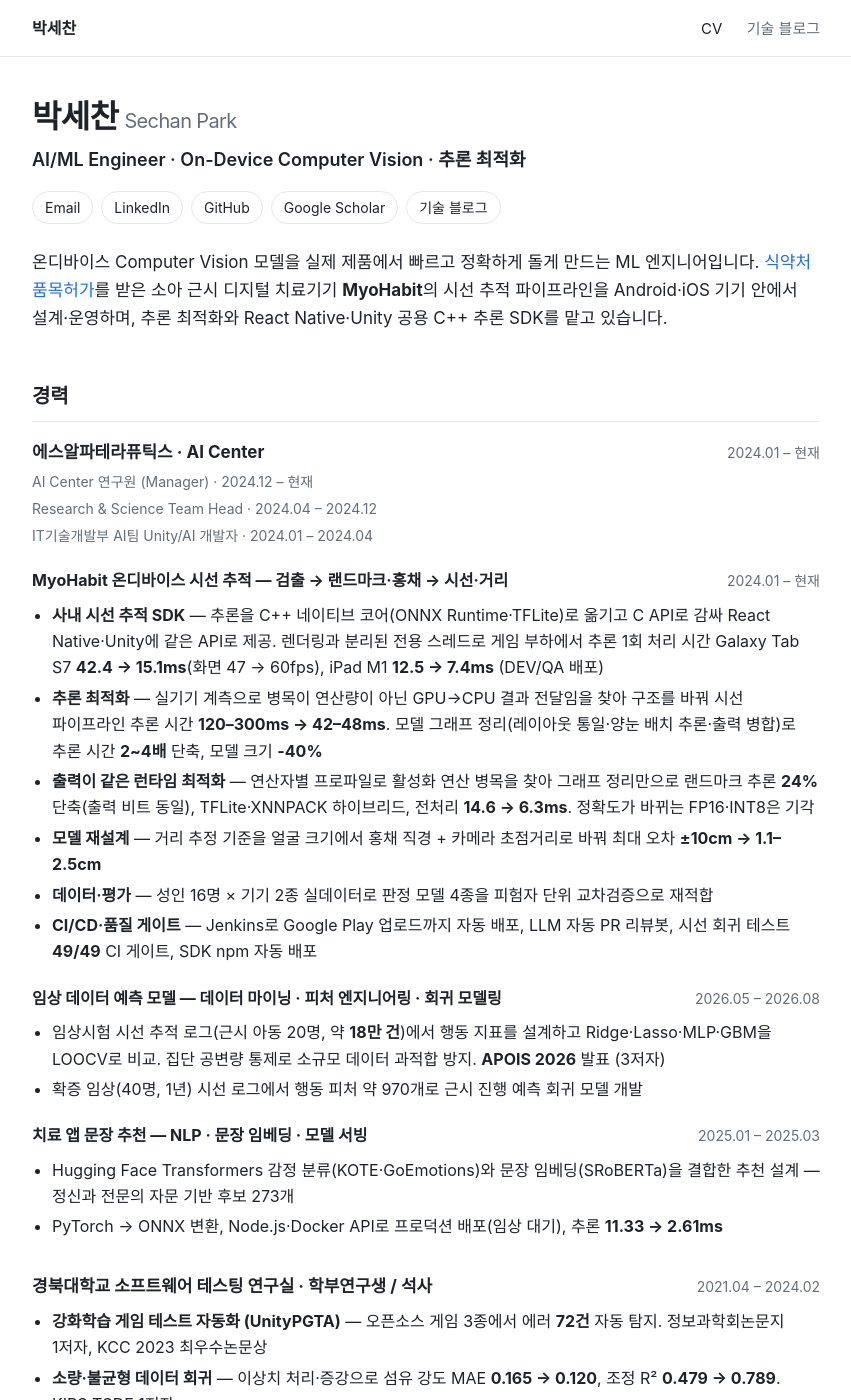
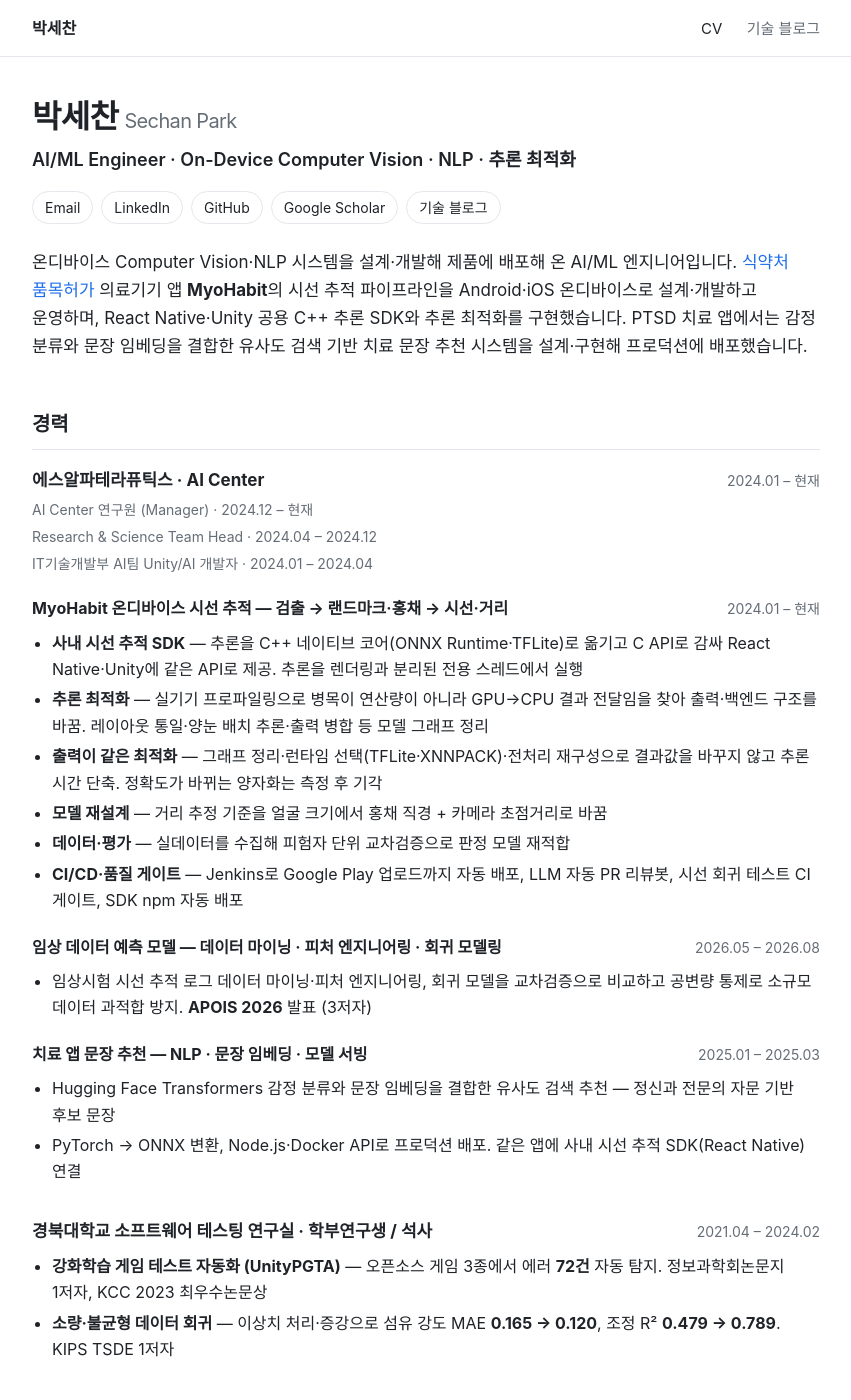
Before and after one commit to amkorousagi/amkorousagi.github.io, a Jekyll site: the page built from index.html, in a window 1280 px wide and 1400 px high. Shown: the whole window, without its empty margins (214-1065 px from the left). Built offline with Jekyll 4.4.1, drawn with Linux system fonts in a browser that asks for light colours; some web fonts are replaced; some of the changed text lies outside the part shown.

Commit message:
Keep the CV at LinkedIn/README level: drop internal numbers, add NLP and language row

```diff
--- a/_config.yml
+++ b/_config.yml
@@ -1,5 +1,5 @@
 title: 박세찬 · Sechan Park
-description: AI/ML Engineer · On-Device Computer Vision · 추론 최적화
+description: AI/ML Engineer · On-Device Computer Vision · NLP · 추론 최적화
 lang: ko
 url: https://amkorousagi.github.io
 markdown: kramdown
--- a/index.html
+++ b/index.html
@@ -1,11 +1,11 @@
 ---
 layout: default
 nav: cv
-description: 온디바이스 Computer Vision 모델을 실제 제품에서 빠르고 정확하게 돌게 만드는 ML 엔지니어 박세찬의 CV
+description: 온디바이스 Computer Vision·NLP 시스템을 설계·개발해 제품에 배포해 온 AI/ML 엔지니어 박세찬의 CV
 ---
 <section class="hero">
   <h1>박세찬<span class="name-en">Sechan Park</span></h1>
-  <p class="role">AI/ML Engineer · On-Device Computer Vision · 추론 최적화</p>
+  <p class="role">AI/ML Engineer · On-Device Computer Vision · NLP · 추론 최적화</p>
   <p class="links">
     <a href="mailto:hasmi5452@gmail.com">Email</a>
     <a href="https://linkedin.com/in/se-chan-park-5a4b84192">LinkedIn</a>
@@ -13,7 +13,7 @@ description: 온디바이스 Computer Vision 모델을 실제 제품에서 빠
     <a href="https://scholar.google.co.kr/citations?user=V2_eA3cAAAAJ">Google Scholar</a>
     <a href="{{ '/blog/' | relative_url }}">기술 블로그</a>
   </p>
-  <p class="lead">온디바이스 Computer Vision 모델을 실제 제품에서 빠르고 정확하게 돌게 만드는 ML 엔지니어입니다. <a href="https://www.etoday.co.kr/news/view/2626050">식약처 품목허가</a>를 받은 소아 근시 디지털 치료기기 <b>MyoHabit</b>의 시선 추적 파이프라인을 Android·iOS 기기 안에서 설계·운영하며, 추론 최적화와 React Native·Unity 공용 C++ 추론 SDK를 맡고 있습니다.</p>
+  <p class="lead">온디바이스 Computer Vision·NLP 시스템을 설계·개발해 제품에 배포해 온 AI/ML 엔지니어입니다. <a href="https://www.etoday.co.kr/news/view/2626050">식약처 품목허가</a> 의료기기 앱 <b>MyoHabit</b>의 시선 추적 파이프라인을 Android·iOS 온디바이스로 설계·개발하고 운영하며, React Native·Unity 공용 C++ 추론 SDK와 추론 최적화를 구현했습니다. PTSD 치료 앱에서는 감정 분류와 문장 임베딩을 결합한 유사도 검색 기반 치료 문장 추천 시스템을 설계·구현해 프로덕션에 배포했습니다.</p>
 </section>
 
 <section>
@@ -32,28 +32,27 @@ description: 온디바이스 Computer Vision 모델을 실제 제품에서 빠
   <div class="project">
     <div class="job-head"><h4>MyoHabit 온디바이스 시선 추적 — 검출 → 랜드마크·홍채 → 시선·거리</h4><span class="period">2024.01 – 현재</span></div>
     <ul>
-      <li><b>사내 시선 추적 SDK</b> — 추론을 C++ 네이티브 코어(ONNX Runtime·TFLite)로 옮기고 C API로 감싸 React Native·Unity에 같은 API로 제공. 렌더링과 분리된 전용 스레드로 게임 부하에서 추론 1회 처리 시간 Galaxy Tab S7 <b>42.4 → 15.1ms</b>(화면 47 → 60fps), iPad M1 <b>12.5 → 7.4ms</b> (DEV/QA 배포)</li>
-      <li><b>추론 최적화</b> — 실기기 계측으로 병목이 연산량이 아닌 GPU→CPU 결과 전달임을 찾아 구조를 바꿔 시선 파이프라인 추론 시간 <b>120–300ms → 42–48ms</b>. 모델 그래프 정리(레이아웃 통일·양눈 배치 추론·출력 병합)로 추론 시간 <b>2~4배</b> 단축, 모델 크기 <b>-40%</b></li>
-      <li><b>출력이 같은 런타임 최적화</b> — 연산자별 프로파일로 활성화 연산 병목을 찾아 그래프 정리만으로 랜드마크 추론 <b>24%</b> 단축(출력 비트 동일), TFLite·XNNPACK 하이브리드, 전처리 <b>14.6 → 6.3ms</b>. 정확도가 바뀌는 FP16·INT8은 기각</li>
-      <li><b>모델 재설계</b> — 거리 추정 기준을 얼굴 크기에서 홍채 직경 + 카메라 초점거리로 바꿔 최대 오차 <b>±10cm → 1.1–2.5cm</b></li>
-      <li><b>데이터·평가</b> — 성인 16명 × 기기 2종 실데이터로 판정 모델 4종을 피험자 단위 교차검증으로 재적합</li>
-      <li><b>CI/CD·품질 게이트</b> — Jenkins로 Google Play 업로드까지 자동 배포, LLM 자동 PR 리뷰봇, 시선 회귀 테스트 <b>49/49</b> CI 게이트, SDK npm 자동 배포</li>
+      <li><b>사내 시선 추적 SDK</b> — 추론을 C++ 네이티브 코어(ONNX Runtime·TFLite)로 옮기고 C API로 감싸 React Native·Unity에 같은 API로 제공. 추론을 렌더링과 분리된 전용 스레드에서 실행</li>
+      <li><b>추론 최적화</b> — 실기기 프로파일링으로 병목이 연산량이 아니라 GPU→CPU 결과 전달임을 찾아 출력·백엔드 구조를 바꿈. 레이아웃 통일·양눈 배치 추론·출력 병합 등 모델 그래프 정리</li>
+      <li><b>출력이 같은 최적화</b> — 그래프 정리·런타임 선택(TFLite·XNNPACK)·전처리 재구성으로 결과값을 바꾸지 않고 추론 시간 단축. 정확도가 바뀌는 양자화는 측정 후 기각</li>
+      <li><b>모델 재설계</b> — 거리 추정 기준을 얼굴 크기에서 홍채 직경 + 카메라 초점거리로 바꿈</li>
+      <li><b>데이터·평가</b> — 실데이터를 수집해 피험자 단위 교차검증으로 판정 모델 재적합</li>
+      <li><b>CI/CD·품질 게이트</b> — Jenkins로 Google Play 업로드까지 자동 배포, LLM 자동 PR 리뷰봇, 시선 회귀 테스트 CI 게이트, SDK npm 자동 배포</li>
     </ul>
   </div>
 
   <div class="project">
     <div class="job-head"><h4>임상 데이터 예측 모델 — 데이터 마이닝 · 피처 엔지니어링 · 회귀 모델링</h4><span class="period">2026.05 – 2026.08</span></div>
     <ul>
-      <li>임상시험 시선 추적 로그(근시 아동 20명, 약 <b>18만 건</b>)에서 행동 지표를 설계하고 Ridge·Lasso·MLP·GBM을 LOOCV로 비교. 집단 공변량 통제로 소규모 데이터 과적합 방지. <b>APOIS 2026</b> 발표 (3저자)</li>
-      <li>확증 임상(40명, 1년) 시선 로그에서 행동 피처 약 970개로 근시 진행 예측 회귀 모델 개발</li>
+      <li>임상시험 시선 추적 로그 데이터 마이닝·피처 엔지니어링, 회귀 모델을 교차검증으로 비교하고 공변량 통제로 소규모 데이터 과적합 방지. <b>APOIS 2026</b> 발표 (3저자)</li>
     </ul>
   </div>
 
   <div class="project">
     <div class="job-head"><h4>치료 앱 문장 추천 — NLP · 문장 임베딩 · 모델 서빙</h4><span class="period">2025.01 – 2025.03</span></div>
     <ul>
-      <li>Hugging Face Transformers 감정 분류(KOTE·GoEmotions)와 문장 임베딩(SRoBERTa)을 결합한 추천 설계 — 정신과 전문의 자문 기반 후보 273개</li>
-      <li>PyTorch → ONNX 변환, Node.js·Docker API로 프로덕션 배포(임상 대기), 추론 <b>11.33 → 2.61ms</b></li>
+      <li>Hugging Face Transformers 감정 분류와 문장 임베딩을 결합한 유사도 검색 추천 — 정신과 전문의 자문 기반 후보 문장</li>
+      <li>PyTorch → ONNX 변환, Node.js·Docker API로 프로덕션 배포. 같은 앱에 사내 시선 추적 SDK(React Native) 연결</li>
     </ul>
   </div>
 
@@ -72,6 +71,7 @@ description: 온디바이스 Computer Vision 모델을 실제 제품에서 빠
   <ul>
     <li><a href="https://github.com/microsoft/onnxruntime/issues/24096">microsoft/onnxruntime#24096</a> — onnxruntime-node + Transformers.js segfault 최소 재현·제보</li>
     <li><a href="https://github.com/amkorousagi/onnxruntime_flutter">onnxruntime_flutter (fork)</a> — 매 프레임 입력 flatten·중간 복사 제거, 프레임당 <b>14–20ms</b> 단축</li>
+    <li><a href="https://github.com/amkorousagi/MobileCameraPlacementDB">MobileCameraPlacementDB</a> — 태블릿·모바일 기기별 전면 카메라 위치 DB</li>
     <li><a href="https://github.com/amkorousagi/UnityPGTA">UnityPGTA</a> — 강화학습 게임 테스트 자동화 도구</li>
     <li><a href="https://github.com/amkorousagi/KOJ">KOJ</a> — 프로그래밍 강의용 온라인 채점 시스템 (조교 시절 구축)</li>
   </ul>
@@ -81,11 +81,13 @@ description: 온디바이스 Computer Vision 모델을 실제 제품에서 빠
   <h2>기술</h2>
   <dl class="skills">
     <dt>추론 · 온디바이스</dt>
-    <dd><span class="chip">ONNX Runtime</span><span class="chip">TFLite (XNNPACK)</span><span class="chip">C++ (멀티스레딩 · C API)</span><span class="chip">Android NDK/JNI · Camera2</span><span class="chip">iOS (Swift)</span><span class="chip">Unity Inference Engine</span><span class="chip">OpenGL ES · Compute Shader</span></dd>
-    <dt>ML · 모델링</dt>
-    <dd><span class="chip">Python</span><span class="chip">PyTorch</span><span class="chip">ONNX</span><span class="chip">Hugging Face Transformers</span><span class="chip">scikit-learn</span><span class="chip">pandas · statsmodels</span></dd>
+    <dd><span class="chip">ONNX Runtime</span><span class="chip">TFLite (XNNPACK)</span><span class="chip">C++ (멀티스레딩 · C API)</span><span class="chip">Android NDK/JNI · Camera2</span><span class="chip">Unity Inference Engine</span><span class="chip">OpenGL ES · Compute Shader</span></dd>
+    <dt>ML · 데이터</dt>
+    <dd><span class="chip">PyTorch</span><span class="chip">ONNX</span><span class="chip">Hugging Face Transformers</span><span class="chip">scikit-learn</span><span class="chip">pandas · statsmodels</span><span class="chip">Keras</span></dd>
+    <dt>언어 · 플랫폼</dt>
+    <dd><span class="chip">C++</span><span class="chip">C#</span><span class="chip">Python</span><span class="chip">Dart</span><span class="chip">Swift</span><span class="chip">R</span><span class="chip">SQL</span><span class="chip">Unity</span><span class="chip">Flutter</span><span class="chip">Android</span><span class="chip">iOS</span></dd>
     <dt>엔지니어링</dt>
-    <dd><span class="chip">C#</span><span class="chip">Dart</span><span class="chip">Node.js</span><span class="chip">SQL</span><span class="chip">Docker</span><span class="chip">CMake</span><span class="chip">Git · GitHub Actions · Jenkins</span></dd>
+    <dd><span class="chip">CMake</span><span class="chip">Docker</span><span class="chip">Git · GitHub Actions · Jenkins</span></dd>
   </dl>
 </section>
 
```
